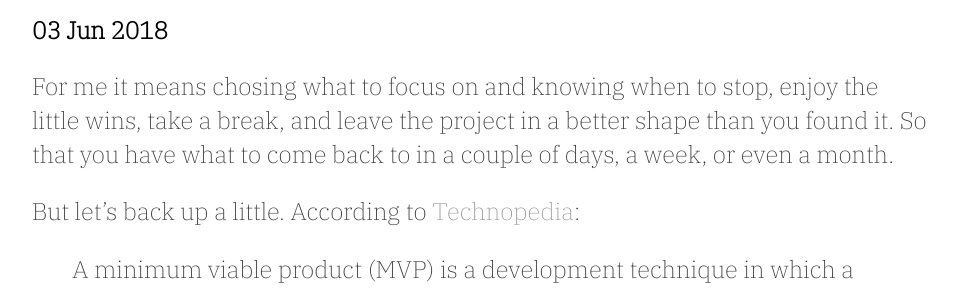
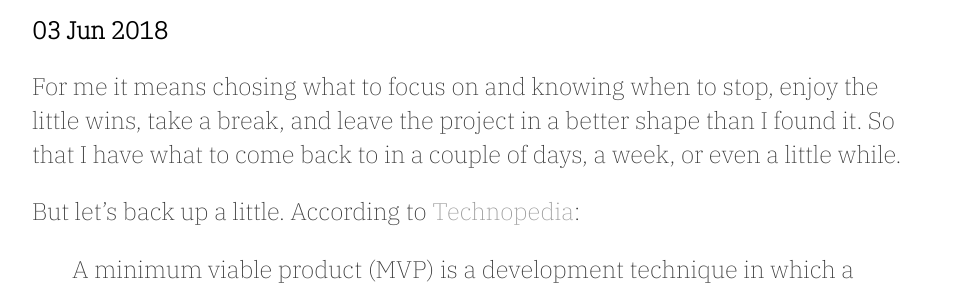
Before and after one commit to alexandra-florea/alexandra-florea.github.io, a Jekyll site: the page built from _posts/2018-06-03-minimally-viable.md, in a window 1280 px wide. Shown: the part 201-491 px from the top of the page, without its empty margins (160-1119 px from the left). Built offline with Jekyll 4.4.1, drawn with Linux system fonts in a browser that asks for light colours; comment, search, counter and statistics services are not loaded.

Commit message:
Update 2018-06-03-minimally-viable.md

```diff
--- a/_posts/2018-06-03-minimally-viable.md
+++ b/_posts/2018-06-03-minimally-viable.md
@@ -4,7 +4,7 @@ title: "Minimally Viable, what does it mean for me"
 date: 2018-06-03
 ---
 
-For me it means chosing what to focus on and knowing when to stop, enjoy the little wins, take a break, and leave the project in a better shape than you found it. So that you have what to come back to in a couple of days, a week, or even a month.
+For me it means chosing what to focus on and knowing when to stop, enjoy the little wins, take a break, and leave the project in a better shape than I found it. So that I have what to come back to in a couple of days, a week, or even a little while.
 
 But let's back up a little. According to [Technopedia](https://www.techopedia.com/definition/27809/minimum-viable-product-mvp):
 > A minimum viable product (MVP) is a development technique in which a new product or website is developed with sufficient features to satisfy early adopters. The final, complete set of features is only designed and developed after considering feedback from the product's initial users.
```
